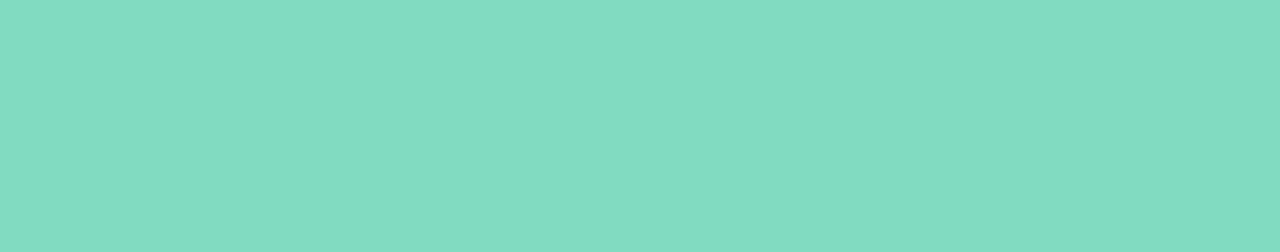
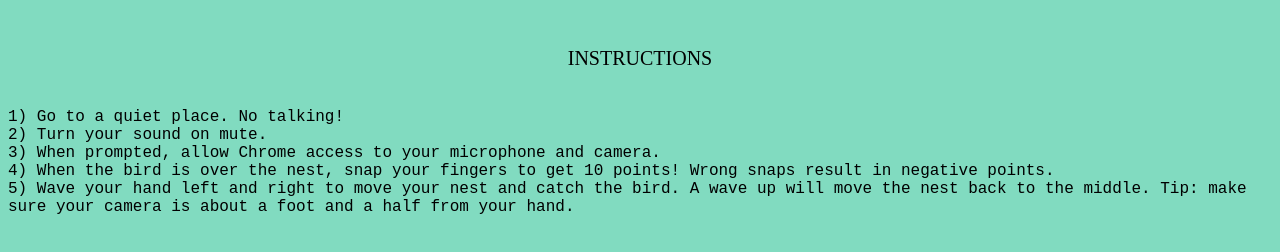
Before and after one commit to kelseyCodes/makeItSnappy, a website: page index.html in a window 1280 px wide. Drawn offline with nearby package versions, Linux system fonts and the light colour scheme; some packages are replaced by stand-ins of ours.

Commit message:
added instructions

```diff
--- a/index.html
+++ b/index.html
@@ -16,6 +16,25 @@
 <ui-view></ui-view>
 
 
+<div id="instructions">
+<p style="font: 20px bold; text-align: center">
+  INSTRUCTIONS
+</p>
+<p>
+  <br>
+  1) Go to a quiet place. No talking!
+  <br>
+  2) Turn your sound on mute.
+  <br>
+  3) When prompted, allow Chrome access to your microphone and camera.
+  <br>
+  4) When the bird is over the nest, snap your fingers to get 10 points! Wrong snaps result in negative points.
+  <br>
+  5) Wave your hand left and right to move your nest and catch the bird. A wave up will move the nest back to the middle.
+  Tip: make sure your camera is about a foot and a half from your hand.
+</p>
+</div>
+
 <script src="https://ajax.googleapis.com/ajax/libs/jquery/1.11.3/jquery.min.js"></script>
   <script src="./node_modules/angular/angular.js"></script>
 
--- a/style.css
+++ b/style.css
@@ -8,6 +8,7 @@ body {
 	background-image: url(http://backgrounds.picaboo.com/download/7b/b8/7b81d1046e2c48738771be3ecd97ff89/plain%20sky%20and%20clouds.jpg);
 	width: 75vw;
 	height: 100vh;
+	margin-right: 5px;
 }
 
 
@@ -18,7 +19,7 @@ body {
 	border: 1px solid black;
 	float: left;
 	margin-left: 3vw;
-	margin-top: 20vh;
+	margin-top: 10vh;
 	background-color: rgb(243, 250, 180);
 	font-size: 30px;
 	font-family: Courier New;
@@ -104,3 +105,11 @@ button:hover {
 	border-color: black;
 	border-width: 3px;
 }
+
+#instructions {
+	display: inline;
+	width: 500px;
+	font-family: Courier New;
+	text-align: left;
+	margin-left: 10px;
+}
```
